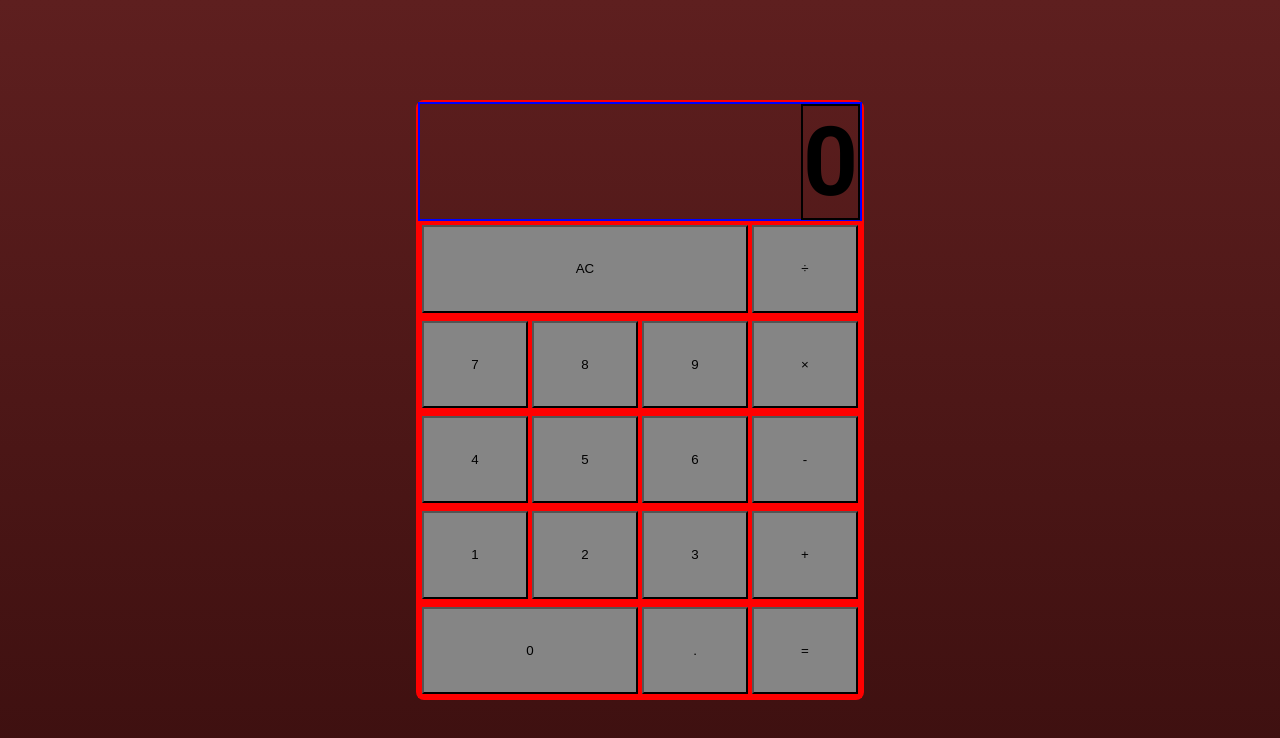
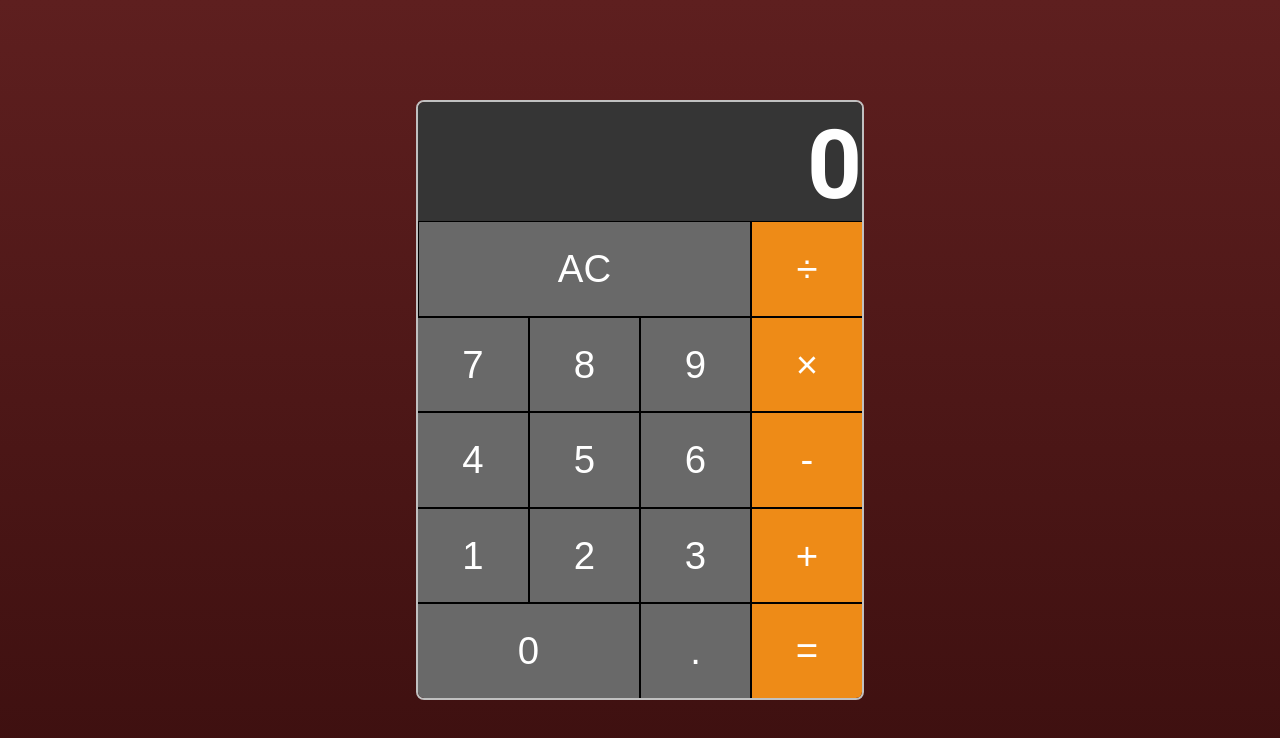
Before and after one commit to Barnaby-1/Calculator, a plain HTML site: page index.html in a window 1280 px wide. Drawn offline with Linux system fonts and the light colour scheme.

Commit message:
add calc colours

```diff
--- a/style.css
+++ b/style.css
@@ -15,6 +15,7 @@ body {
     font-size: 16px;
     text-align: center;
     font-family: "Roboto", sans-serif;
+    color: #fff;
 }
 
 
@@ -23,7 +24,7 @@ body {
 #calculator {
     height: 75vh;
     width: 35vw;
-    border: solid red 2px;
+    border: solid #c0c0c0 2px;
     border-radius: 8px;
     display: flex;
     flex-direction: column;
@@ -35,12 +36,13 @@ body {
     font-size: 3rem;
     display: flex;
     justify-content: flex-end;
-    border: solid blue 2px;
+    background-color: #353535;
+    border-top-left-radius: 6.25px;
+    border-top-right-radius: 6.25px;
 }
 
 #output-text {
     margin-top: auto;
-    border: solid black 2px;
 }
 
 #all-clear-container {
@@ -56,16 +58,46 @@ body {
     justify-content: center;
     flex-direction: row;
     flex-grow: 1;
-    border: solid red 2px;
 }
 
 .button-container {
     display: flex;
     width: 50%;
-    border: solid red 2px;
 }
 
 button {
     flex: 1;
-    background-color: #858585;
+    background-color: #696969;
+    color: #fff;
+    font-size: 3vw;
+    border: solid #000 1px;
 }
+
+button:active {
+    background-color: #a2a2a2;
+}
+
+#calc-0, #dec-point, #equals {
+    border-bottom: none;
+}
+
+#calc-0 {
+    border-bottom-left-radius: 6.25px;
+}
+
+#equals {
+    border-bottom-right-radius: 6.25px;
+}
+
+button #all-clear, #calc-7, #calc-4, #calc-1, #calc-0 {
+    border-left: none;
+}
+
+.operator {
+    border-right: none;
+    background-color: #ee8b17;
+}
+
+.operator:active {
+    background-color: #b6690d;
+}
```
